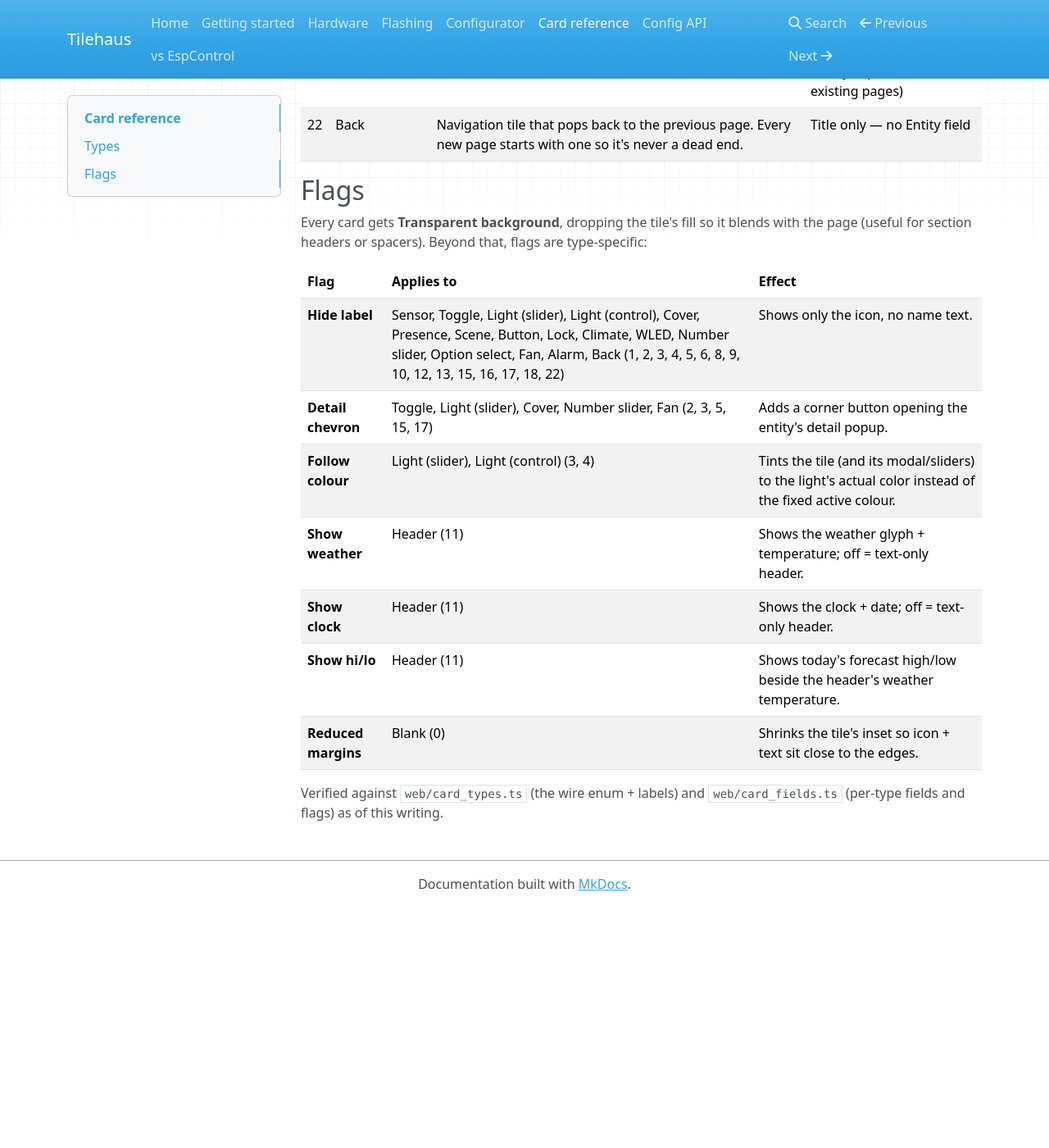
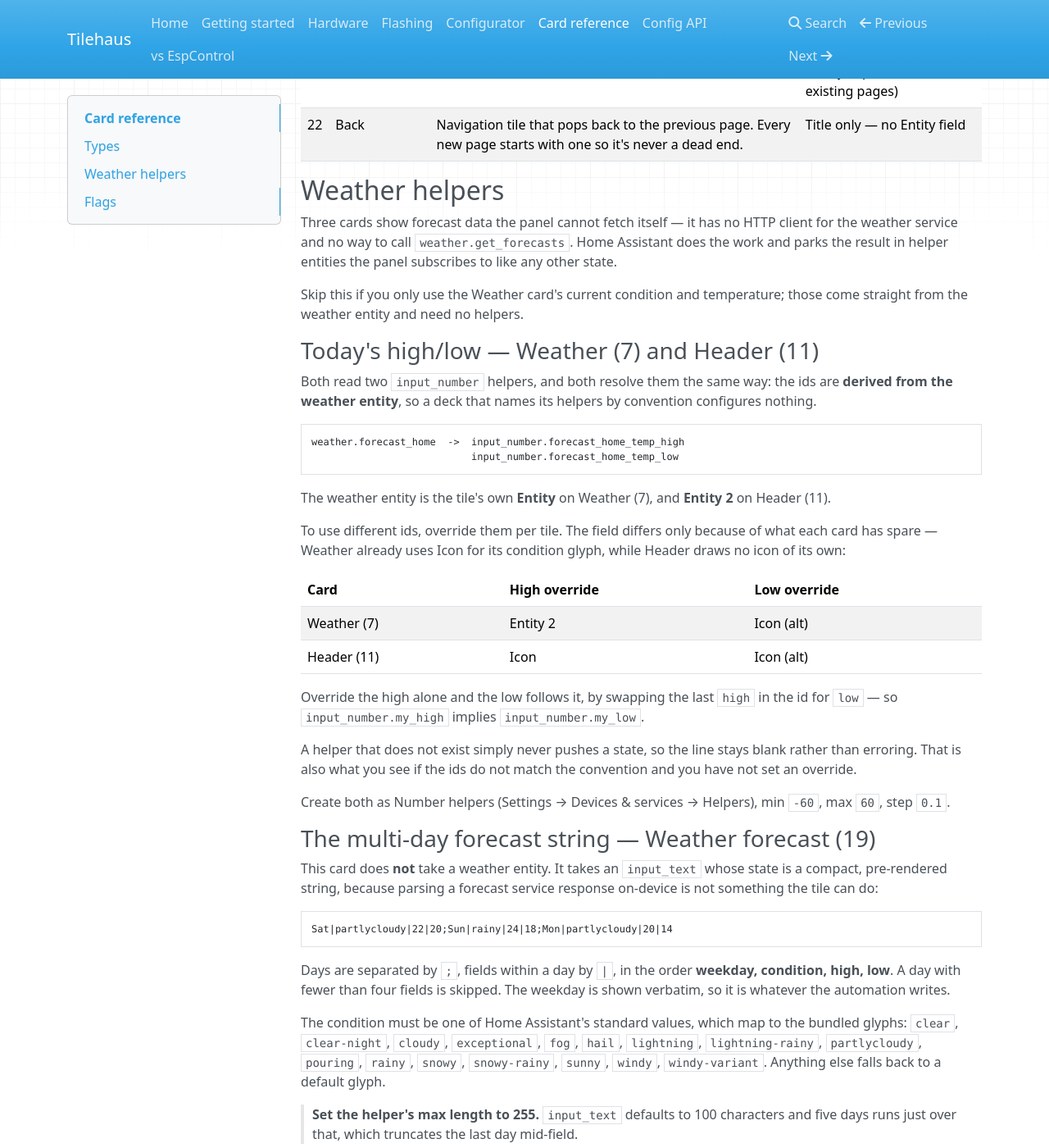
Before and after one commit to jsenecal/tilehaus, an MkDocs documentation site: the page built from docs/cards.md, in a window 1280 px wide and 1400 px high, scrolled down 2216 px. Shown: the whole window at 82% size. Built offline with MkDocs 1.6.1, drawn with Linux system fonts in a browser that asks for light colours; nearby versions of some CDN libraries; before the commit the page ends 3322 px from its top, so only the background shows below that; some of the changed text lies outside the part shown.

Commit message:
feat: resolve forecast helpers the same way on Weather and Header
The two cards found their high/low helpers by different rules — Weather
took an explicit input_number in Entity 2 and derived the low from it,
Header derived both from the weather entity's object id and offered no
override. Neither was documented, and the Header's rule is invisible: a
helper named any other way just never pushes, so the line stays blank.

Both now share resolve_forecast_helpers: derive from the weather entity
(this tile's Entity on Weather, Entity 2 on Header), with per-tile
overrides. Weather gains zero-config operation it did not have; Header
gains overrides it did not have. Existing decks are unaffected — an
explicit high still wins and still implies its low.

The override field differs per card only because of what each has spare:
Weather's Icon is its condition glyph, Header draws no icon at all.

Documents both, plus the forecast input_text format and a worked
automation that fills all three helpers from one weather.get_forecasts.

````diff
--- a/docs/cards.md
+++ b/docs/cards.md
@@ -23,7 +23,7 @@ editor.
 | 4 | Light (control) | Tile look (icon + name, tints on/off) that opens a full light-controls modal (brightness, color, etc.) on tap. | — |
 | 5 | Cover | Whole-tile fill slider anchored to the top, mirroring a shade's position: dragging down lowers/closes it. Backed by the cover's open-percent state. | — |
 | 6 | Presence | Read-only occupancy tile — icon + name, tinted occupied vs. clear. Not tappable. | — |
-| 7 | Weather | Read-only weather tile: a condition-driven icon, the condition name as the label, today's high/low, and current temperature in the corner. | Forecast-high helper (Entity 2), Forecast-low helper (Icon alt) — optional `input_number` entities |
+| 7 | Weather | Read-only weather tile: a condition-driven icon, the condition name as the label, today's high/low, and current temperature in the corner. | Forecast-high helper (Entity 2), Forecast-low helper (Icon alt) — optional `input_number` entities, see [Weather helpers](#weather-helpers) |
 | 8 | Scene | Momentary action tile — press-dip and a one-shot flash on tap, then calls `scene.turn_on`. Stateless. | — |
 | 9 | Button | Same as Scene, but calls `button.press`. | — |
 | 10 | Lock | Icon + name, tinted secure/unwarn. Locking is immediate; unlocking asks for confirmation first. | — |
@@ -35,10 +35,132 @@ editor.
 | 16 | Option select | Icon + name + the current option, centered. Tap opens a full-screen scrollable pick-list for a `select` entity. | — |
 | 17 | Fan | Icon + name, tinted while running. Tap toggles on/off; a detail chevron opens speed/preset-mode controls. | — |
 | 18 | Alarm | Shield icon + name + current state (e.g. "Armed Away"), tinted red while armed/arming/triggered. Tap opens an arm/disarm modal. | — |
-| 19 | Weather forecast | Read-only multi-day forecast — one column per day (weekday, condition glyph, high, low), reading a compact string an HA automation writes into an `input_text` from `weather.get_forecasts`. | — |
+| 19 | Weather forecast | Read-only multi-day forecast — one column per day (weekday, condition glyph, high, low), reading a compact string an HA automation writes into an `input_text` from `weather.get_forecasts` — see [Weather helpers](#weather-helpers). | — |
 | 20 | Camera | **Reserved — removed.** Not offered in the configurator's type list. A deck that somehow stores this value renders as a Blank tile instead. | — |
 | 21 | Page | Navigation tile: tap opens another page. Can optionally track an entity for an on/off tint, like Toggle. | Tracked entity (Entity, optional), Target page (Entity 2, picked from existing pages) |
 | 22 | Back | Navigation tile that pops back to the previous page. Every new page starts with one so it's never a dead end. | Title only — no Entity field |
+
+## Weather helpers
+
+Three cards show forecast data the panel cannot fetch itself — it has no HTTP
+client for the weather service and no way to call `weather.get_forecasts`. Home
+Assistant does the work and parks the result in helper entities the panel
+subscribes to like any other state.
+
+Skip this if you only use the Weather card's current condition and temperature;
+those come straight from the weather entity and need no helpers.
+
+### Today's high/low — Weather (7) and Header (11)
+
+Both read two `input_number` helpers, and both resolve them the same way: the
+ids are **derived from the weather entity**, so a deck that names its helpers by
+convention configures nothing.
+
+```
+weather.forecast_home  ->  input_number.forecast_home_temp_high
+                           input_number.forecast_home_temp_low
+```
+
+The weather entity is the tile's own **Entity** on Weather (7), and **Entity 2**
+on Header (11).
+
+To use different ids, override them per tile. The field differs only because of
+what each card has spare — Weather already uses Icon for its condition glyph,
+while Header draws no icon of its own:
+
+| Card | High override | Low override |
+|---|---|---|
+| Weather (7) | Entity 2 | Icon (alt) |
+| Header (11) | Icon | Icon (alt) |
+
+Override the high alone and the low follows it, by swapping the last `high` in
+the id for `low` — so `input_number.my_high` implies `input_number.my_low`.
+
+A helper that does not exist simply never pushes a state, so the line stays
+blank rather than erroring. That is also what you see if the ids do not match
+the convention and you have not set an override.
+
+Create both as Number helpers (Settings → Devices & services → Helpers), min
+`-60`, max `60`, step `0.1`.
+
+### The multi-day forecast string — Weather forecast (19)
+
+This card does **not** take a weather entity. It takes an `input_text` whose
+state is a compact, pre-rendered string, because parsing a forecast service
+response on-device is not something the tile can do:
+
+```
+Sat|partlycloudy|22|20;Sun|rainy|24|18;Mon|partlycloudy|20|14
+```
+
+Days are separated by `;`, fields within a day by `|`, in the order
+**weekday, condition, high, low**. A day with fewer than four fields is skipped.
+The weekday is shown verbatim, so it is whatever the automation writes.
+
+The condition must be one of Home Assistant's standard values, which map to the
+bundled glyphs: `clear`, `clear-night`, `cloudy`, `exceptional`, `fog`, `hail`,
+`lightning`, `lightning-rainy`, `partlycloudy`, `pouring`, `rainy`, `snowy`,
+`snowy-rainy`, `sunny`, `windy`, `windy-variant`. Anything else falls back to a
+default glyph.
+
+> **Set the helper's max length to 255.** `input_text` defaults to 100
+> characters and five days runs just over that, which truncates the last day
+> mid-field.
+
+### One automation for all of it
+
+Fills the forecast string and both high/low helpers from a single
+`weather.get_forecasts` call:
+
+```yaml
+alias: Panel forecast helpers
+triggers:
+  - trigger: time_pattern
+    minutes: "/30"
+  - trigger: homeassistant
+    event: start
+actions:
+  - action: weather.get_forecasts
+    target:
+      entity_id: weather.forecast_home
+    data:
+      type: daily
+    response_variable: fc
+  - variables:
+      days: "{{ fc['weather.forecast_home'].forecast }}"
+  - action: input_text.set_value
+    target:
+      entity_id: input_text.forecast_home_daily
+    data:
+      value: >-
+        {%- set out = namespace(parts=[]) -%}
+        {%- for d in days[:5] -%}
+          {%- set out.parts = out.parts + [
+               (d.datetime | as_datetime | as_local).strftime('%a')
+               ~ '|' ~ d.condition
+               ~ '|' ~ (d.temperature | round(0) | int)
+               ~ '|' ~ (d.templow | round(0) | int)
+             ] -%}
+        {%- endfor -%}
+        {{ out.parts | join(';') }}
+  - action: input_number.set_value
+    target:
+      entity_id: input_number.forecast_home_temp_high
+    data:
+      value: "{{ days[0].temperature | round(1) }}"
+  - action: input_number.set_value
+    target:
+      entity_id: input_number.forecast_home_temp_low
+    data:
+      value: "{{ days[0].templow | round(1) }}"
+mode: single
+```
+
+Swap `weather.forecast_home` for your own weather entity, and rename the helpers
+to match its object id — the Header's derivation depends on it.
+
+Trim `days[:5]` if your forecast tile is narrower; five columns need about four
+grid columns of width to stay legible.
 
 ## Flags
 
````
Also changed, not shown: 5 other files.
